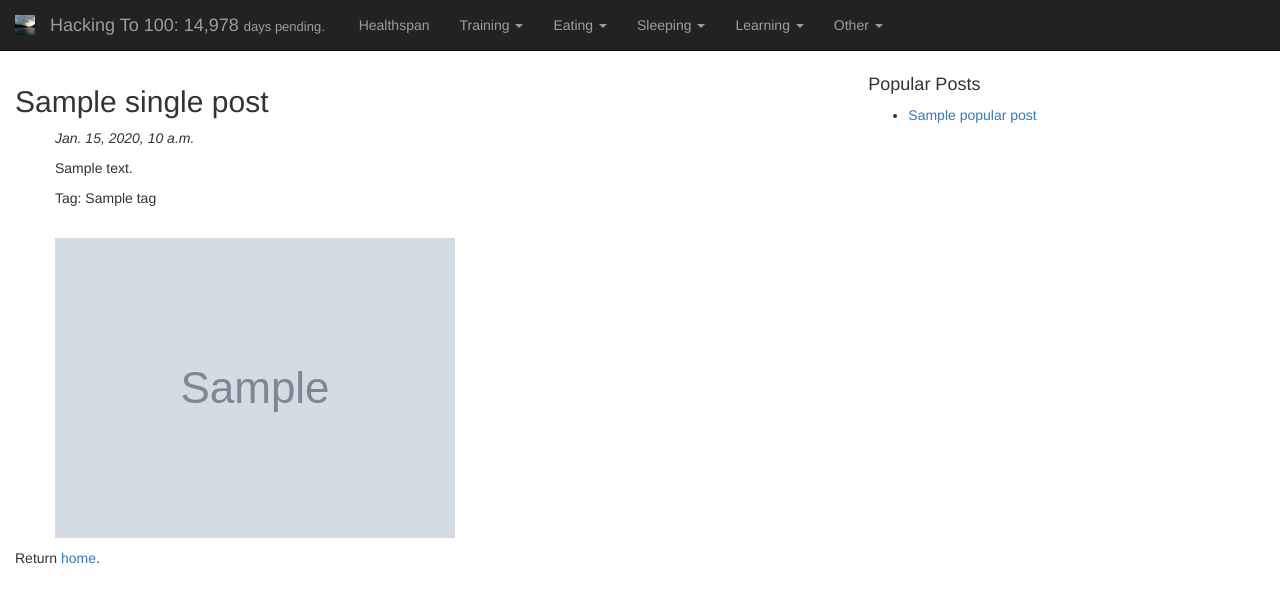
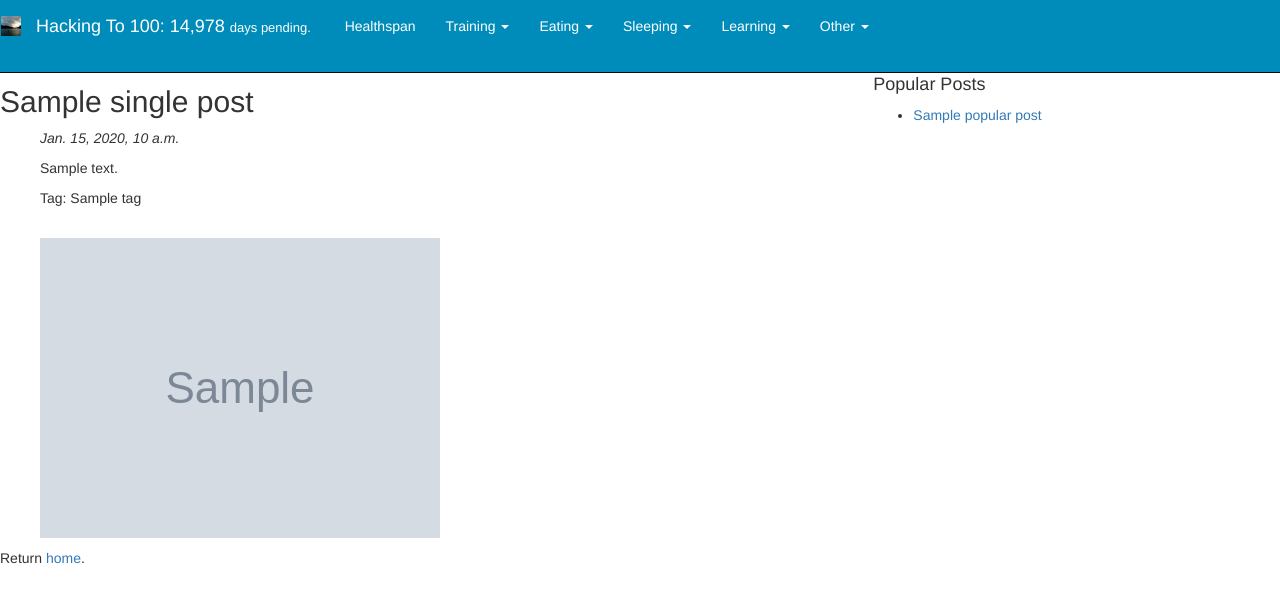
Before and after one commit to danchay/h2100, a Django app: template blog/templates/blog/post.html in a window 1280 px wide. Shown: the top 603 px of the page. Run offline with Django 3.2, Linux system fonts and the light colour scheme; the template is opened without the code that fills it: most values are stand-ins (such as "Sample title", 1, 10 or a date in 2020); grey boxes marked "Sample" are stand-in pictures; some libraries are stand-ins or nearby versions.

Commit message:
Fixed navbar toggle

```diff
--- a/static/css/custom.css
+++ b/static/css/custom.css
@@ -1,5 +1,25 @@
 body {
 	padding-top: 65px !important;
+}
+
+.navbar-inverse {
+    background-color: #008cba;
+    /* border-color: #006687; */
+}
+
+.navbar-inverse .navbar-brand {
+    color: #ffffff;
+}
+
+.navbar-inverse .navbar-nav>li>a {
+    color: #ffffff;
+}
+
+.container-fluid {
+    padding-right: 0px;
+    padding-left: 0px;
+    margin-right: auto;
+    margin-left: auto;
 }
 
 @media screen and (min-width: 768px)
--- a/templates/base.html
+++ b/templates/base.html
@@ -16,8 +16,9 @@
         <link rel="icon" href="{% static 'img/favicon.ico' %}" type="image/x-icon">
 
         {% block extra_head %}{% endblock %}
+        <link rel="stylesheet" href="https://maxcdn.bootstrapcdn.com/bootstrap/3.3.7/css/bootstrap.min.css" integrity="sha384-BVYiiSIFeK1dGmJRAkycuHAHRg32OmUcww7on3RYdg4Va+PmSTsz/K68vbdEjh4u" crossorigin="anonymous">
+        <!--<link href="https://maxcdn.bootstrapcdn.com/bootswatch/3.3.5/yeti/bootstrap.min.css" rel="stylesheet">-->
 
-        <link href="https://maxcdn.bootstrapcdn.com/bootswatch/3.3.5/yeti/bootstrap.min.css" rel="stylesheet">
         <link href="{% static 'css/custom.css' %}" rel="stylesheet">
 
 
@@ -62,9 +63,7 @@
 
     <!-- Bootstrap core JavaScript -->
     <script src="https://ajax.googleapis.com/ajax/libs/jquery/1.11.2/jquery.min.js"></script>
-    <script src="http://maxcdn.bootstrapcdn.com/bootstrap/3.2.0/js/bootstrap.min.js"></script>
-    <script src="{% static 'js/collapse.js' %}" type="text/javascript"></script>
-    <script src="{% static 'js/bootstrap.min.js' %}"></script>
+    <script src="https://maxcdn.bootstrapcdn.com/bootstrap/3.3.7/js/bootstrap.min.js" integrity="sha384-Tc5IQib027qvyjSMfHjOMaLkfuWVxZxUPnCJA7l2mCWNIpG9mGCD8wGNIcPD7Txa" crossorigin="anonymous"></script>
 
     <!-- IE10 viewport hack for Surface/desktop Windows 8 bug -->
     <script src="{% static 'js/ie10-viewport-bug-workaround.js' %}"></script>
--- a/templates/navbar.html
+++ b/templates/navbar.html
@@ -6,9 +6,10 @@
 
         <div class="navbar navbar-inverse navbar-fixed-top" role="navigation">
         <!--<div class="navbar navbar-default navbar-static-top">-->
+        <nav class="navbar">
             <div class="container-fluid">
                 <div class="navbar-header">
-                    <button type="button" class="navbar-toggle collapsed" data-toggle="collapse" data-target="#navbar" aria-expanded="false" aria-controls="navbar">
+                    <button type="button" class="navbar-toggle collapsed" data-toggle="collapse" data-target="#navbar" aria-expanded="false">
                         <span class="sr-only">Toggle navigation</span>
                         <span class="icon-bar"></span>
                         <span class="icon-bar"></span>
@@ -18,11 +19,13 @@
                     <a class="navbar-brand" href="{% url 'healthspan' %}">Hacking To 100: {% nights %} <span style="font-size: small">days pending.</span>    </a>
 
                 </div>
-                <div id="navbar" class="navbar-collapse collapsed">
+
+                <div id="navbar" class="navbar-collapse collapse">
                     <ul class="nav navbar-nav">
                     <li><a href="{% url 'healthspan' %}">Healthspan</a></li>
 <!-- Dropdown -->
-                        <li class="dropdown"><a href="#" class="dropdown-toggle" data-toggle="dropdown" role="button" aria-expanded="false">
+                        <li class="dropdown">
+                            <a href="#" class="dropdown-toggle" data-toggle="dropdown" role="button" aria-expanded="false">
                         Training <span class="caret"></span></a>
                         <ul class="dropdown-menu" role="menu">
                             <li><a href="{% url 'about' %}">About</a></li>
@@ -103,3 +106,4 @@
                 </div><!--/.navbar-collapse -->
             </div><!-- /.container-fluid -->
         </div><!-- / navbar -->
+    </nav>
```
